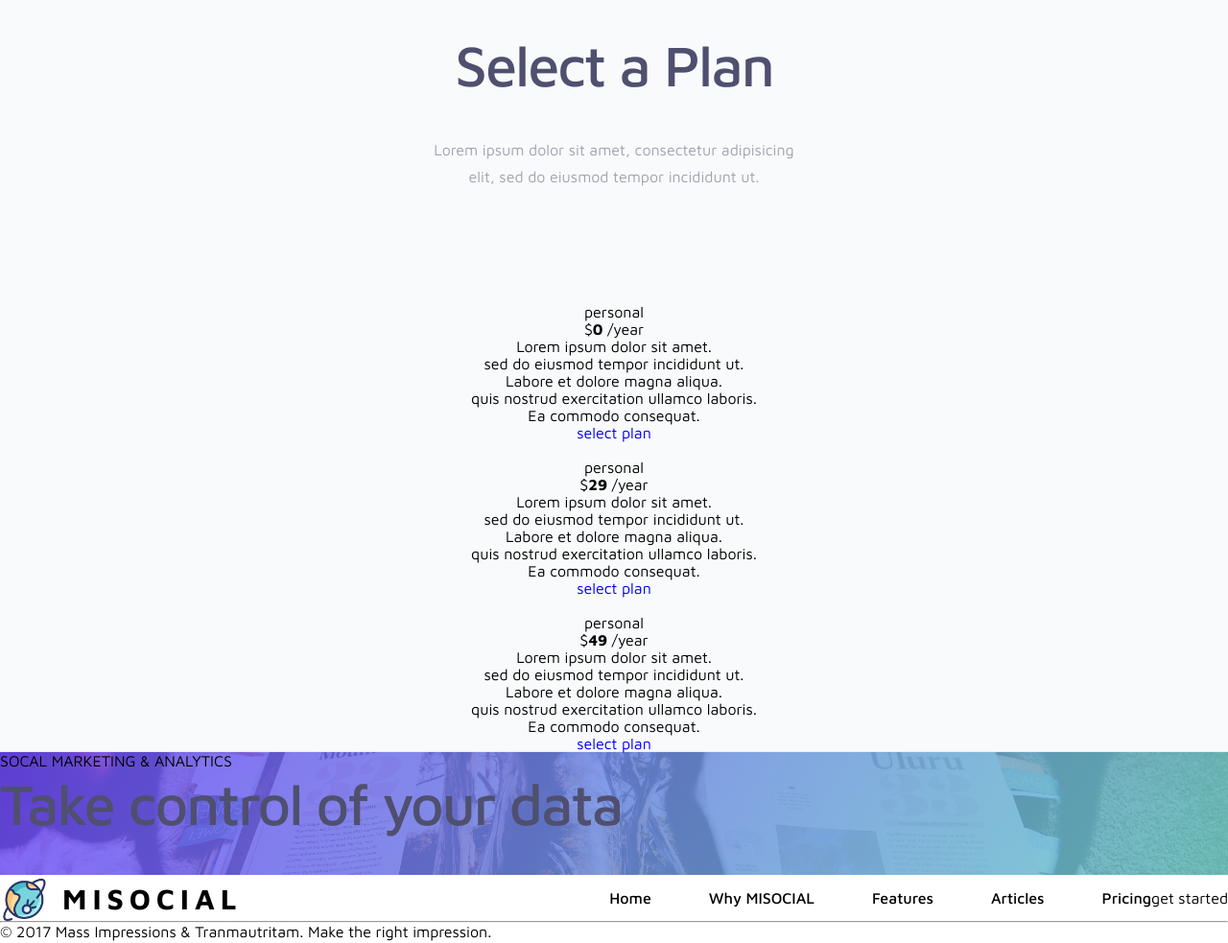
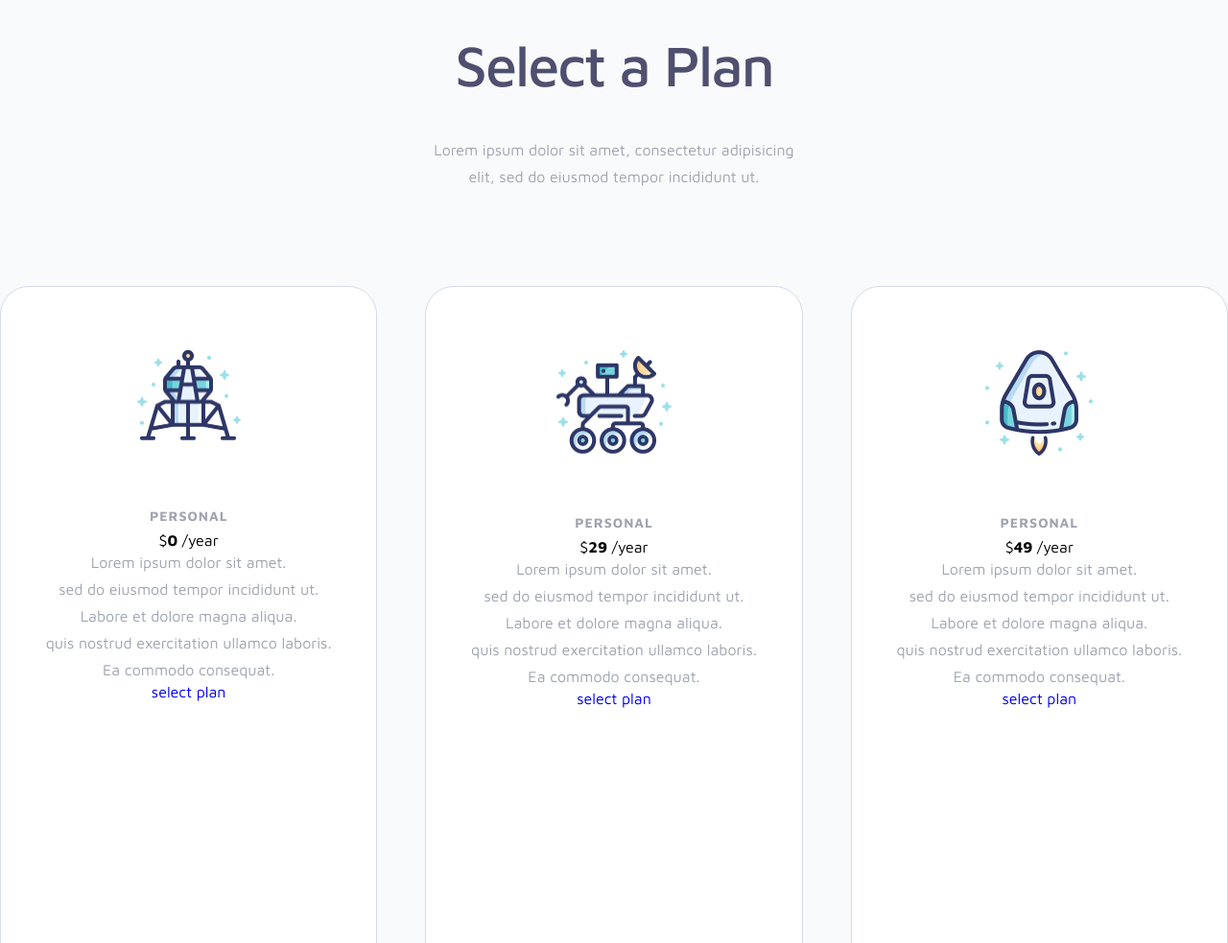
Before and after one commit to Artem123223/misocial, a website: page src/pug/index.pug in a window 1280 px wide. Shown: the part 877-1860 px from the top of the page at 96% size. Drawn offline with nearby package versions, Linux system fonts and the light colour scheme; files that its build step writes are made by us from their sources; files whose address does not match are found by name.

Commit message:
maybe cards be ready

```diff
--- a/src/pug/components/mixin.pug
+++ b/src/pug/components/mixin.pug
@@ -23,7 +23,7 @@ mixin menu(mainMenu, colorTheme="light")
 -
     let cardInfo = {
         satelite: {
-            img: "",
+            img: "img/Assetfirst.svg",
             href: "#",
             personal: "personal",
             currency: "$",
@@ -40,7 +40,7 @@ mixin menu(mainMenu, colorTheme="light")
             hrefBtn: "#",
         },
         mars: {
-            img: "",
+            img: "img/Assetbetween.svg",
             href: "#",
             personal: "personal",
             currency: "$",
@@ -57,7 +57,7 @@ mixin menu(mainMenu, colorTheme="light")
             hrefBtn: "#",
         },
         rocket: {
-            img: "",
+            img: "img/Assetlast.svg",
             href: "#",
             personal: "personal",
             currency: "$",
--- a/src/pug/index.pug
+++ b/src/pug/index.pug
@@ -22,9 +22,10 @@ html(lang="en")
                 p.header-text.two MIsocial
                 h2 Select a Plan
                 p.bottom-text.three Lorem ipsum dolor sit amet, consectetur adipisicing elit, sed do eiusmod tempor incididunt ut.
-            +card(cardInfo.satelite)
-            +card(cardInfo.mars)
-            +card(cardInfo.rocket)
+            div.maincards
+                +card(cardInfo.satelite)
+                +card(cardInfo.mars)
+                +card(cardInfo.rocket)
         footer
             div
                 p SOCAL MARKETING & ANALYTICS
--- a/src/sass/style.sass
+++ b/src/sass/style.sass
@@ -118,3 +118,43 @@ main
   box-shadow: inset 0px 1px 0px #e8ebf1
   box-shadow: inset 0px -1px 0px #e8ebf1
   background-color: #f9fafc
+
+.maincards
+  display: flex
+  gap: 50px
+  justify-content: center
+
+.maincards > figure
+  width: 440px
+  height: 648px
+  padding: 66px 0
+  border-radius: 30px
+  background-color: #ffffff
+  border: 1px solid #d7dbe8
+
+.description
+  list-style: none
+  font-size: 16px
+  line-height: 28px
+  color: #9fa4af
+  font-weight: 400
+  font-family: "Maven Pro"
+  text-align: center
+
+.personal
+  font-size: 14px
+  letter-spacing: 1px
+  line-height: 32px
+  text-transform: uppercase
+  color: #9fa4af
+  font-weight: 700
+  font-family: "Maven Pro"
+
+figure:first-child img
+  padding-bottom: 60px
+
+figure:nth-child(2) img
+  padding-bottom: 53px
+
+figure:last-child img
+  padding-bottom: 51px
```
Also changed, not shown: docs/css/style.css, docs/img/Assetbetween.svg (added), docs/img/Assetfirst.svg (added), docs/img/Assetlast.svg (added), docs/index.html, src/img/Assetbetween.svg (added), src/img/Assetfirst.svg (added), src/img/Assetlast.svg (added).
